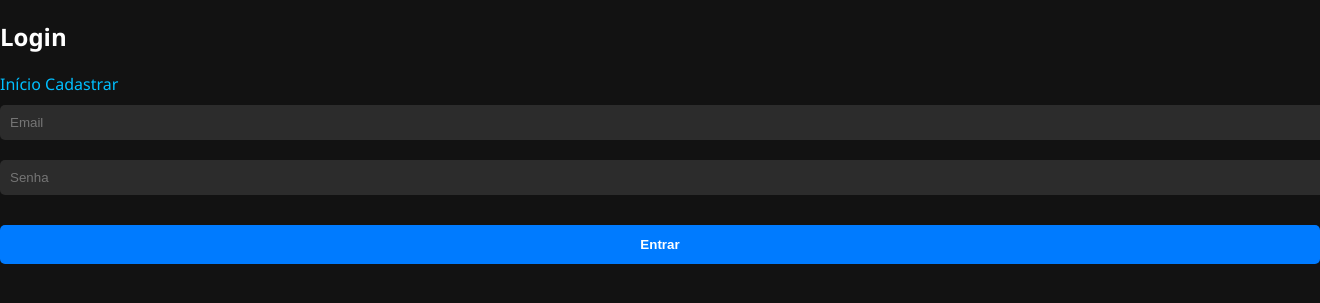
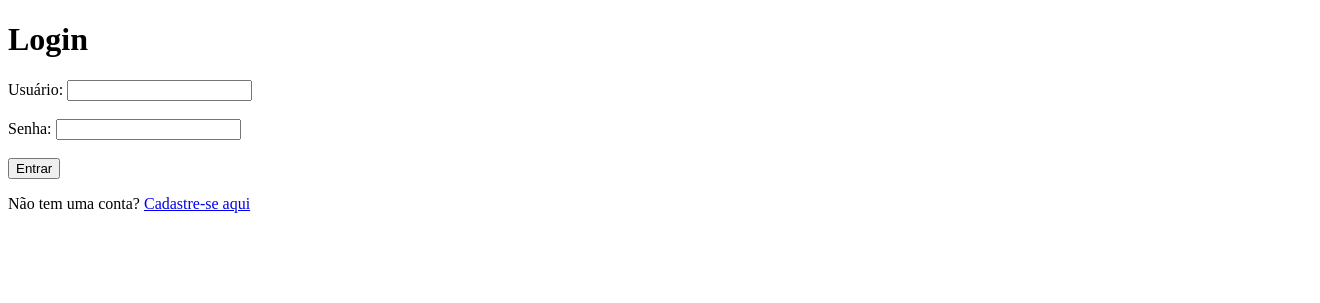
Before and after one commit to Leandrobo/gustinni_platform, a Flask app: page /login in a window 1320 px wide; the page is wider, and only the part inside the window is pictured. Shown: the top 303 px of that part. Run offline with Flask 3, Linux system fonts and the light colour scheme.

Commit message:
Update login.html

```diff
--- a/backend/templates/login.html
+++ b/backend/templates/login.html
@@ -1,24 +1,18 @@
 <!DOCTYPE html>
 <html lang="pt-br">
 <head>
-    <meta charset="UTF-8">
-    <title>Login - Gustinni</title>
-    <link rel="stylesheet" href="/static/style.css">
+  <meta charset="UTF-8">
+  <title>Login - Gustinni</title>
 </head>
 <body>
-    <header>
-        <h2>Login</h2>
-        <nav>
-            <a href="/">Início</a>
-            <a href="/cadastro">Cadastrar</a>
-        </nav>
-    </header>
-    <main>
-        <form method="POST">
-            <input type="email" name="email" placeholder="Email" required>
-            <input type="password" name="senha" placeholder="Senha" required>
-            <button type="submit">Entrar</button>
-        </form>
-    </main>
+  <h1>Login</h1>
+  <form method="POST">
+    <label>Usuário:</label>
+    <input type="text" name="username" required><br><br>
+    <label>Senha:</label>
+    <input type="password" name="password" required><br><br>
+    <button type="submit">Entrar</button>
+  </form>
+  <p>Não tem uma conta? <a href="{{ url_for('auth.register') }}">Cadastre-se aqui</a></p>
 </body>
 </html>
```
